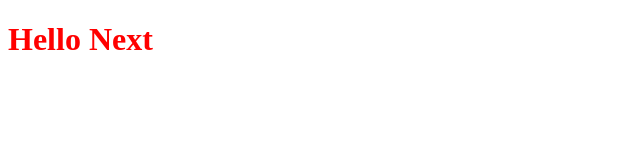
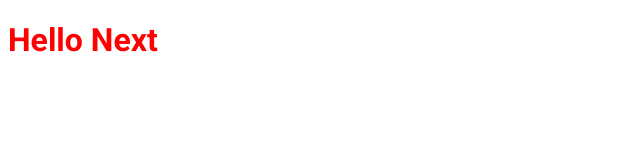
Before and after one commit to jorginhodev/ignite-react-chapter-iii, a Next.js app: page / in a window 1280 px wide. Shown: the top 160 px of the page, without its empty margins (0-640 px from the left). Built offline with nearby package versions, Linux system fonts and the light colour scheme.

Commit message:
chore: configure external source

```diff
--- /dev/null
+++ b/src/pages/_document.tsx
@@ -0,0 +1,22 @@
+import Document, { Html, Head, Main, NextScript } from "next/document";
+
+export default class MyDocument extends Document {
+  render() {
+    return (
+      <Html>
+        <Head>
+          <link rel="preconnect" href="https://fonts.googleapis.com" />
+          <link
+            href="https://fonts.googleapis.com/css2?family=Roboto:wght@400;700;900&display=swap"
+            rel="stylesheet"
+          />
+          <title>ig.news</title>
+        </Head>
+        <body>
+          <Main />
+          <NextScript />
+        </body>
+      </Html>
+    );
+  }
+}
--- a/src/styles/home.module.scss
+++ b/src/styles/home.module.scss
@@ -1,3 +1,4 @@
 .title {
   color: red;
+  font-family: "Roboto", sans-serif;
 }
```
